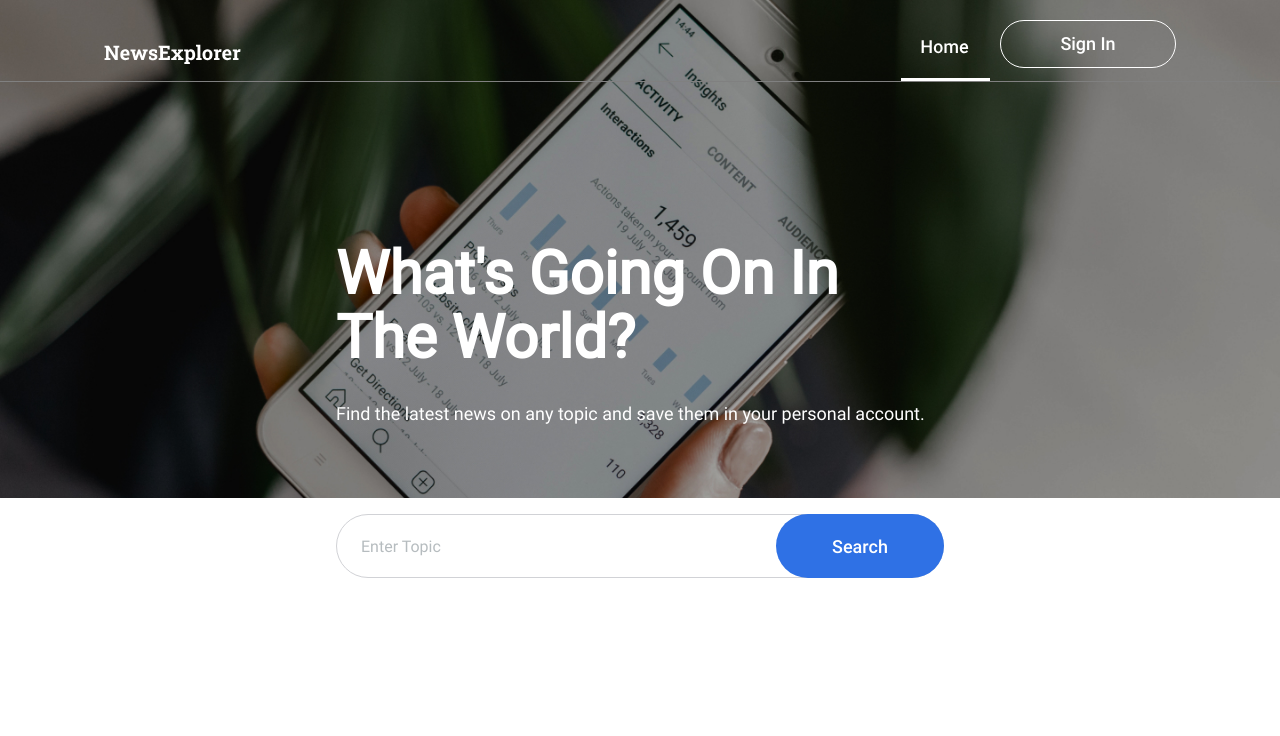
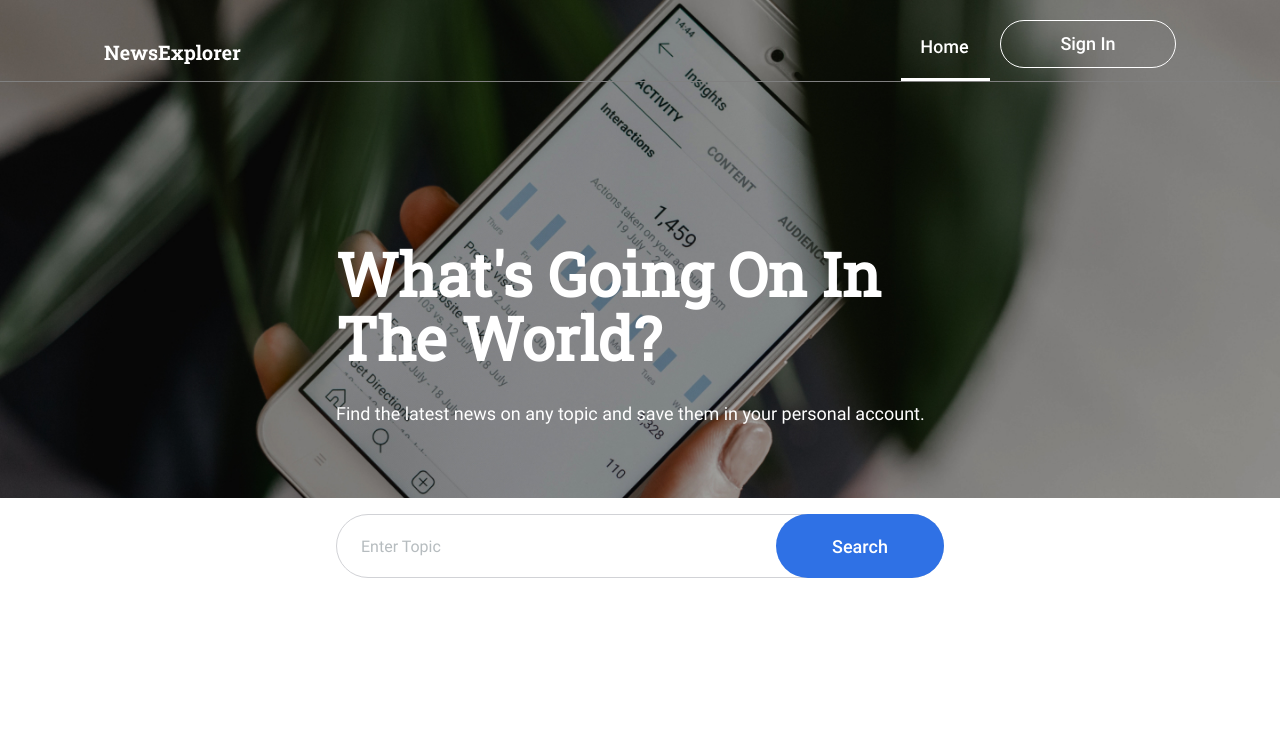
Before and after one commit to MrSurge87/Final_Project-Frontend, a React (Create React App) app: page / in a window 1280 px wide. Shown: the top 736 px of the page. Built offline with nearby package versions, Linux system fonts and the light colour scheme.

Commit message:
made changes for mobile device resolution

```diff
--- a/src/components/SearchForm/SearchForm.css
+++ b/src/components/SearchForm/SearchForm.css
@@ -12,7 +12,7 @@
   }
 
   .searchForm__title {
-    font-family: "Roboto400", sans-serif;
+    font-family: "RobotoSlab400", sans-serif;
     font-size: 60px;
     line-height: 64px;
     color: white;
@@ -105,3 +105,14 @@
       margin-bottom: 40px;
     }
   }
+
+  @media screen and (max-width: 320px) {
+    .searchForm {
+      margin-top: 30px;
+    }
+
+    .searchForm__title {
+      margin: 0;
+
+    }
+  }
```
Also changed, not shown: src/images/mobile-menu.svg (added).
